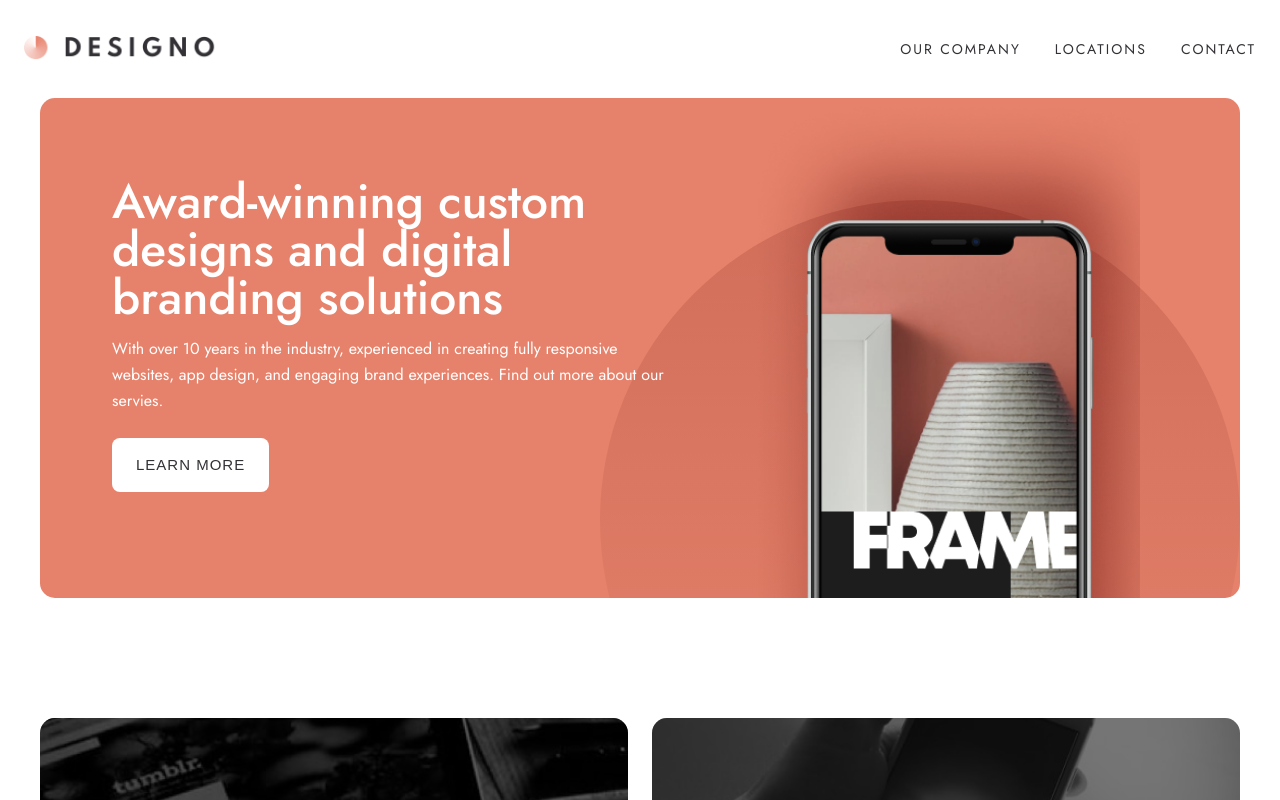
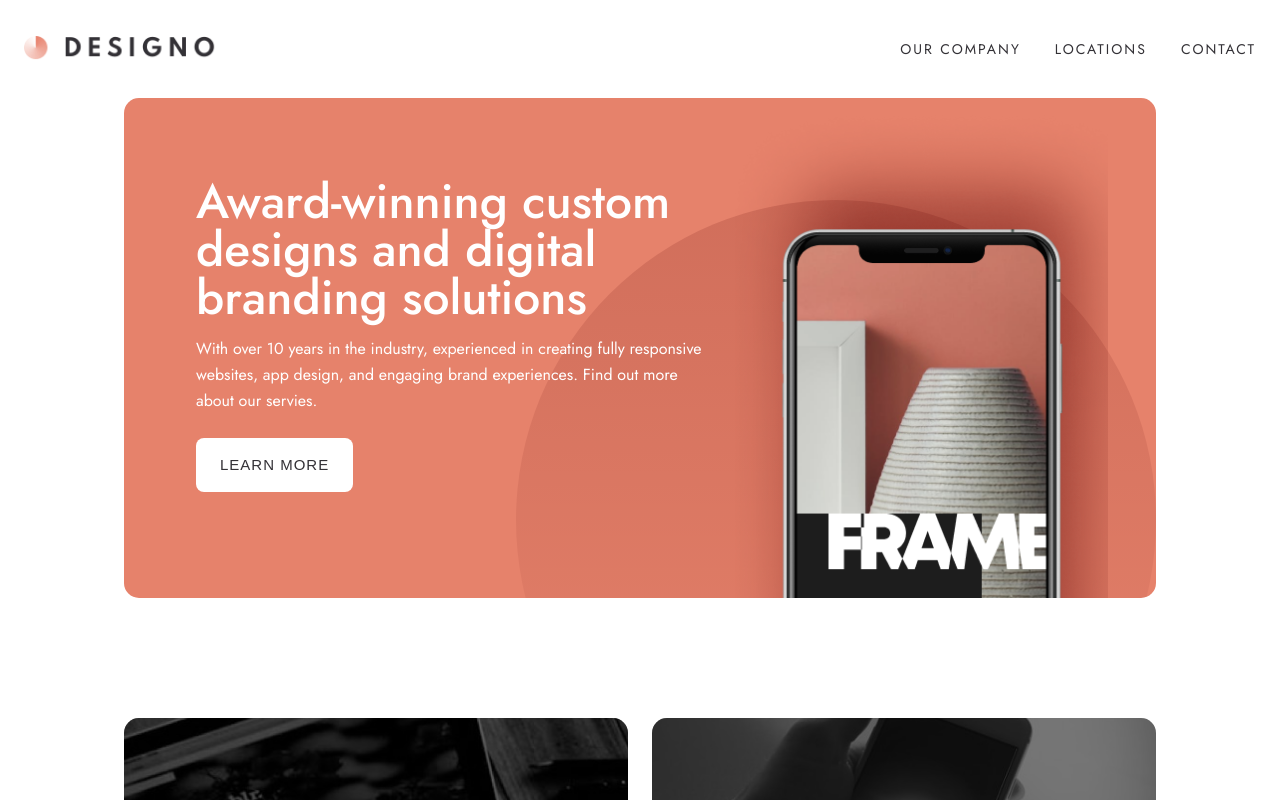
Before and after one commit to AyeTone/Desingo, a React (Create React App) app in the folder client/: page / in a window 1280 px wide. Shown: the top 800 px of the page. Built offline with nearby package versions, Linux system fonts and the light colour scheme.

Commit message:
Details Desktop implemented

```diff
--- a/client/src/components/Details.jsx
+++ b/client/src/components/Details.jsx
@@ -20,7 +20,7 @@ const Details = () => {
         </div>
       </div>
       <div className="details__section">
-        <SvgImage svg={<Resourceful />} title="Resourceful" />
+        <SvgImage svg={<Resourceful />} />
         <div>
           <h3 className="details__section--title">Resourceful</h3>
           <p className="details__section--para">
@@ -31,7 +31,7 @@ const Details = () => {
         </div>
       </div>
       <div className="details__section">
-        <SvgImage svg={<Friendly />} title="friendly" />
+        <SvgImage svg={<Friendly />} />
         <div>
           <h3 className="details__section--title">Friendly</h3>
           <p className="details__section--para last">
--- a/client/src/styles/components/_Details.scss
+++ b/client/src/styles/components/_Details.scss
@@ -52,5 +52,35 @@
     text-align: left;
     flex-direction: row;
     gap: 48px;
+
+    &--para {
+      font-size: 16px;
+      line-height: 26px;
+
+      &:not(.last) {
+        margin-bottom: unset;
+      }
+    }
   }
 }
+
+/*
+
+      Desktop BP
+
+*/
+
+@include breakpoint(desktop) {
+  .details {
+    flex-direction: row;
+    gap: 30px;
+    align-items: center;
+  }
+
+  .details__section {
+    flex-direction: column;
+    text-align: center;
+    align-items: center;
+    justify-content: center;
+  }
+}
--- a/client/src/styles/pages/_Home.scss
+++ b/client/src/styles/pages/_Home.scss
@@ -15,3 +15,15 @@
     padding: 0 40px !important;
   }
 }
+
+/*
+
+      Desktop BP
+
+*/
+
+@include breakpoint(desktop) {
+  .home > * {
+    padding: 0 124px !important;
+  }
+}
```
Also changed, not shown: client/src/index.css.
